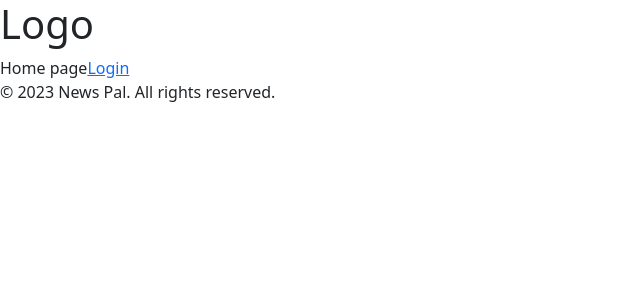
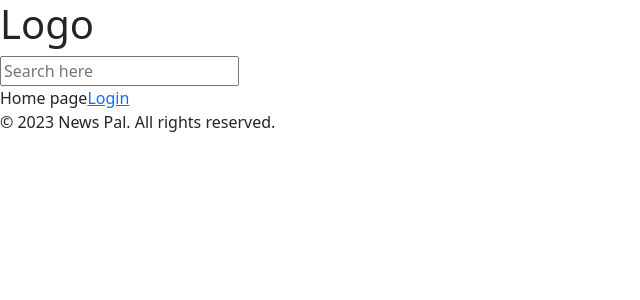
Before and after one commit to aboltins/News-Pal, a React (Create React App) app: page / in a window 1280 px wide. Shown: the top 300 px of the page, without its empty margins (0-640 px from the left). Built offline with nearby package versions, Linux system fonts and the light colour scheme.

Commit message:
added SearchBar function

```diff
--- a/src/App.js
+++ b/src/App.js
@@ -6,11 +6,13 @@ import Signup from "./pages/Signup";
 import UserPage from "./pages/UserPage";
 import Header from "./components/Header";
 import Footer from "./components/Footer";
+import SearchBar from "./components/searchBar";
 
 function App() {
   return (
     <Router>
       <Header />
+      <SearchBar />
       <Routes>
         <Route exact path="/" element={<Home />} />
         <Route path="/userpage" element={<UserPage />} />
```
